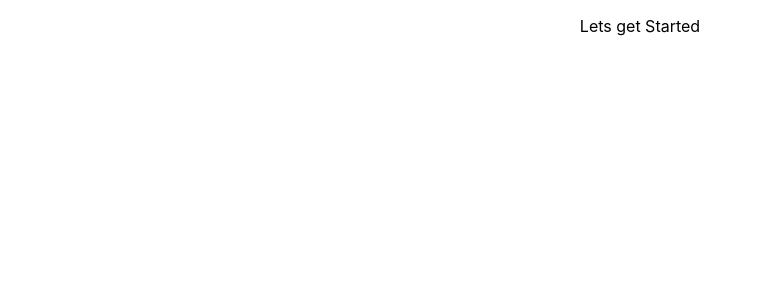
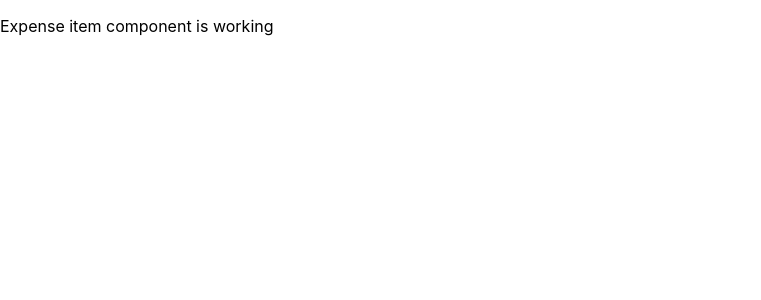
Before and after one commit to Ajay2123/reactBasics, a React (Create React App) app in the folder Aj/basic-react-app/: page / in a window 1280 px wide. Shown: the top 300 px of the page, without its empty margins (0-761 px from the left). Built offline with nearby package versions, Linux system fonts and the light colour scheme.

Commit message:
- First Component

```diff
--- a/Aj/basic-react-app/src/App.js
+++ b/Aj/basic-react-app/src/App.js
@@ -1,10 +1,9 @@
 import './App.css';
+import ExpenseItem from './components/ExpenseItem';
 
 function App() {
     return (
-        <div className="App">
-            <p>Lets get Started</p>
-        </div>
+        <ExpenseItem />
     );
 }
 
--- /dev/null
+++ b/Aj/basic-react-app/src/components/ExpenseItem.js
@@ -0,0 +1,9 @@
+function ExpenseItem() {
+    return (
+        <div>
+            <p>Expense item component is working </p>
+        </div>
+    )
+}
+
+export default ExpenseItem;
```
Also changed, not shown: Aj/basic-react-app/src/index.css (+9 -0 lines).
